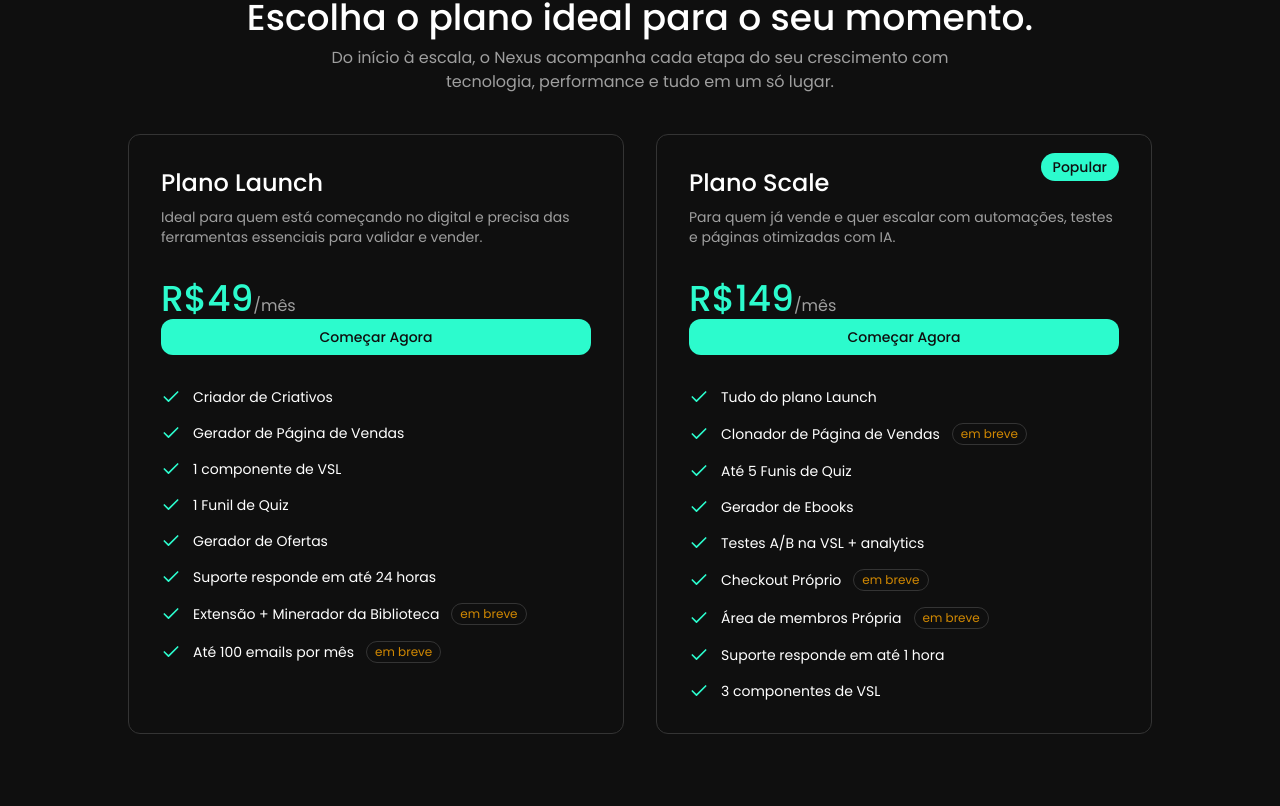
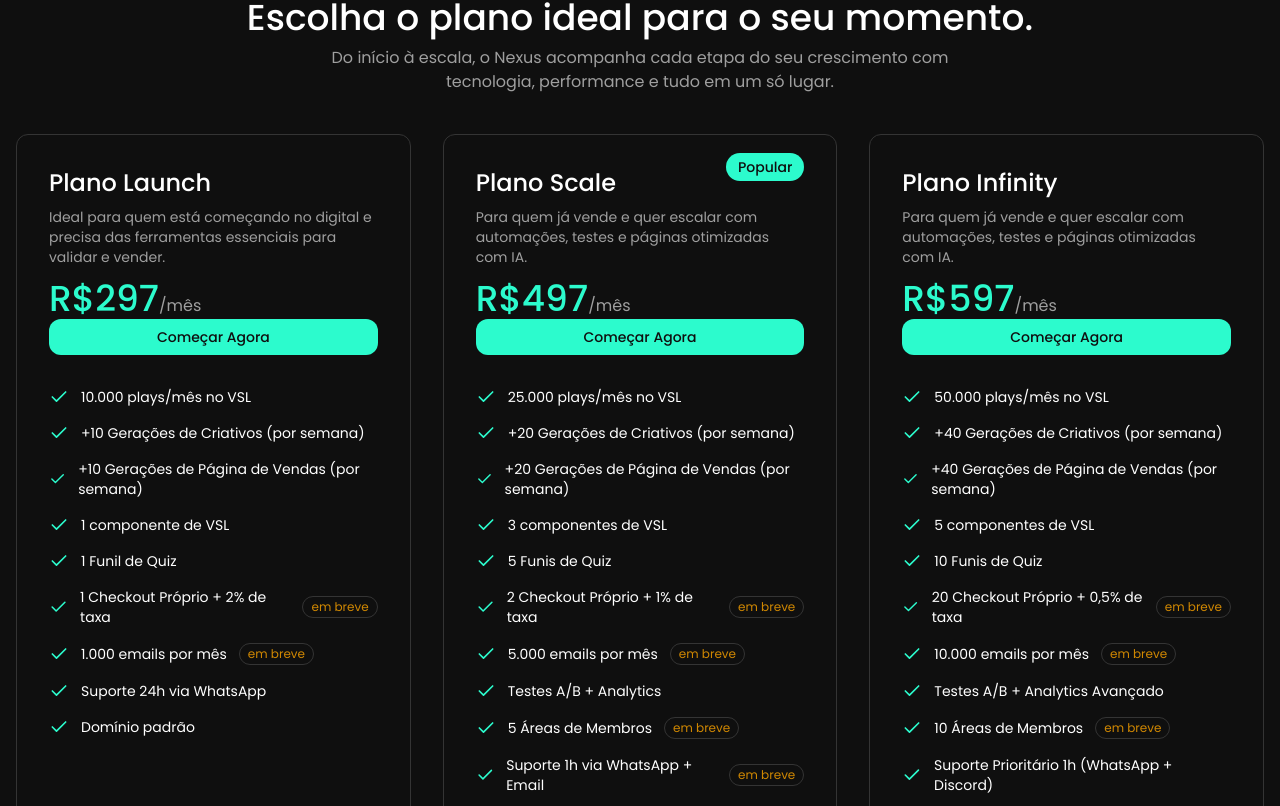
Before and after one commit to skrodrigo/nexus, a Next.js app: page /lp in a window 1280 px wide. Shown: the part 1994-2800 px from the top of the page. Built offline with nearby package versions, Linux system fonts and the light colour scheme.

Commit message:
fix: plans

```diff
--- /dev/null
+++ b/app/api/chat/route.ts
@@ -0,0 +1,16 @@
+import { openai } from "@ai-sdk/openai";
+import { streamText } from "ai";
+
+// Allow streaming responses up to 30 seconds
+export const maxDuration = 30;
+
+export async function POST(req: Request) {
+	const { messages } = await req.json();
+
+	const result = streamText({
+		model: openai("gpt-4o"),
+		messages,
+	});
+
+	return result.toDataStreamResponse();
+}
--- /dev/null
+++ b/app/api/send/route.ts
@@ -0,0 +1,23 @@
+import { Resend } from "resend";
+
+const resend = new Resend(process.env.RESEND_API_KEY);
+
+export async function POST() {
+	try {
+		const { data, error } = await resend.emails.send({
+			from: "Acme <onboarding@resend.dev>",
+			to: ["delivered@resend.dev"],
+			subject: "Hello world",
+			// react: EmailTemplate({ firstName: "John" }),
+			text: "Hello world",
+		});
+
+		if (error) {
+			return Response.json({ error }, { status: 500 });
+		}
+
+		return Response.json(data);
+	} catch (error) {
+		return Response.json({ error }, { status: 500 });
+	}
+}
--- a/app/dashboard/settings/page.tsx
+++ b/app/dashboard/settings/page.tsx
@@ -14,35 +14,58 @@
 		name: "Plano Launch",
 		description:
 			"Ideal para quem está começando no digital e precisa das ferramentas essenciais para validar e vender.",
-		price: 49,
+		price: 297,
 		popular: false,
 		features: [
-			{ text: "Criador de Criativos" },
-			{ text: "Gerador de Página de Vendas" },
+			{ text: "10.000 plays/mês no VSL" },
+			{ text: "+10 Gerações de Criativos (por semana)" },
+			{ text: "+10 Gerações de Página de Vendas (por semana)" },
 			{ text: "1 componente de VSL" },
 			{ text: "1 Funil de Quiz" },
-			{ text: "Gerador de Ofertas" },
-			{ text: "Suporte responde em até 24 horas" },
-			{ text: "Extensão + Minerador da Biblioteca", soon: true },
-			{ text: "Até 100 emails por mês", soon: true },
+			{ text: "1 Checkout Próprio + 2% de taxa", soon: true },
+			{ text: "1.000 emails por mês", soon: true },
+			{ text: "Suporte 24h via WhatsApp" },
+			{ text: "Domínio padrão" },
 		],
 	},
 	{
 		name: "Plano Scale",
 		description:
 			"Para quem já vende e quer escalar com automações, testes e páginas otimizadas com IA.",
-		price: 149,
+		price: 497,
 		popular: true,
 		features: [
-			{ text: "Tudo do plano Launch" },
-			{ text: "Clonador de Página de Vendas", soon: true },
-			{ text: "Até 5 Funis de Quiz" },
-			{ text: "Gerador de Ebooks" },
-			{ text: "Testes A/B na VSL + analytics" },
-			{ text: "Checkout Próprio", soon: true },
-			{ text: "Área de membros Própria", soon: true },
-			{ text: "Suporte responde em até 1 hora" },
+			{ text: "25.000 plays/mês no VSL" },
+			{ text: "+20 Gerações de Criativos (por semana)" },
+			{ text: "+20 Gerações de Página de Vendas (por semana)" },
 			{ text: "3 componentes de VSL" },
+			{ text: "5 Funis de Quiz" },
+			{ text: "2 Checkout Próprio + 1% de taxa", soon: true },
+			{ text: "5.000 emails por mês", soon: true },
+			{ text: "Testes A/B + Analytics" },
+			{ text: "5 Áreas de Membros", soon: true },
+			{ text: "Suporte 1h via WhatsApp + Email", soon: true },
+			{ text: "Domínio próprio", soon: true },
+		],
+	},
+	{
+		name: "Plano Infinity",
+		description:
+			"Para quem já vende e quer escalar com automações, testes e páginas otimizadas com IA.",
+		price: 597,
+		popular: false,
+		features: [
+			{ text: "50.000 plays/mês no VSL" },
+			{ text: "+40 Gerações de Criativos (por semana)" },
+			{ text: "+40 Gerações de Página de Vendas (por semana)" },
+			{ text: "5 componentes de VSL" },
+			{ text: "10 Funis de Quiz" },
+			{ text: "20 Checkout Próprio + 0,5% de taxa", soon: true },
+			{ text: "10.000 emails por mês", soon: true },
+			{ text: "Testes A/B + Analytics Avançado" },
+			{ text: "10 Áreas de Membros", soon: true },
+			{ text: "Suporte Prioritário 1h (WhatsApp + Discord)" },
+			{ text: "Domínio próprio + Integrações (ex.: Zapier)", soon: true },
 		],
 	},
 ];
@@ -124,7 +147,7 @@
 							estrutura profissional agora mesmo.
 						</p>
 					</div>
-					<div className="grid grid-cols-1 md:grid-cols-2 gap-8 w-full max-w-5xl mx-auto">
+					<div className="grid grid-cols-1 md:grid-cols-2 lg:grid-cols-3 gap-8 w-full max-w-7xl mx-auto">
 						{plansData.map((plan) => (
 							<PlanCard key={plan.name} plan={plan} />
 						))}
--- a/app/lp/components/plans.tsx
+++ b/app/lp/components/plans.tsx
@@ -7,35 +7,58 @@
 		name: "Plano Launch",
 		description:
 			"Ideal para quem está começando no digital e precisa das ferramentas essenciais para validar e vender.",
-		price: 49,
+		price: 297,
 		popular: false,
 		features: [
-			{ text: "Criador de Criativos" },
-			{ text: "Gerador de Página de Vendas" },
+			{ text: "10.000 plays/mês no VSL" },
+			{ text: "+10 Gerações de Criativos (por semana)" },
+			{ text: "+10 Gerações de Página de Vendas (por semana)" },
 			{ text: "1 componente de VSL" },
 			{ text: "1 Funil de Quiz" },
-			{ text: "Gerador de Ofertas" },
-			{ text: "Suporte responde em até 24 horas" },
-			{ text: "Extensão + Minerador da Biblioteca", soon: true },
-			{ text: "Até 100 emails por mês", soon: true },
+			{ text: "1 Checkout Próprio + 2% de taxa", soon: true },
+			{ text: "1.000 emails por mês", soon: true },
+			{ text: "Suporte 24h via WhatsApp" },
+			{ text: "Domínio padrão" },
 		],
 	},
 	{
 		name: "Plano Scale",
 		description:
 			"Para quem já vende e quer escalar com automações, testes e páginas otimizadas com IA.",
-		price: 149,
+		price: 497,
 		popular: true,
 		features: [
-			{ text: "Tudo do plano Launch" },
-			{ text: "Clonador de Página de Vendas", soon: true },
-			{ text: "Até 5 Funis de Quiz" },
-			{ text: "Gerador de Ebooks" },
-			{ text: "Testes A/B na VSL + analytics" },
-			{ text: "Checkout Próprio", soon: true },
-			{ text: "Área de membros Própria", soon: true },
-			{ text: "Suporte responde em até 1 hora" },
+			{ text: "25.000 plays/mês no VSL" },
+			{ text: "+20 Gerações de Criativos (por semana)" },
+			{ text: "+20 Gerações de Página de Vendas (por semana)" },
 			{ text: "3 componentes de VSL" },
+			{ text: "5 Funis de Quiz" },
+			{ text: "2 Checkout Próprio + 1% de taxa", soon: true },
+			{ text: "5.000 emails por mês", soon: true },
+			{ text: "Testes A/B + Analytics" },
+			{ text: "5 Áreas de Membros", soon: true },
+			{ text: "Suporte 1h via WhatsApp + Email", soon: true },
+			{ text: "Domínio próprio", soon: true },
+		],
+	},
+	{
+		name: "Plano Infinity",
+		description:
+			"Para quem já vende e quer escalar com automações, testes e páginas otimizadas com IA.",
+		price: 597,
+		popular: false,
+		features: [
+			{ text: "50.000 plays/mês no VSL" },
+			{ text: "+40 Gerações de Criativos (por semana)" },
+			{ text: "+40 Gerações de Página de Vendas (por semana)" },
+			{ text: "5 componentes de VSL" },
+			{ text: "10 Funis de Quiz" },
+			{ text: "20 Checkout Próprio + 0,5% de taxa", soon: true },
+			{ text: "10.000 emails por mês", soon: true },
+			{ text: "Testes A/B + Analytics Avançado" },
+			{ text: "10 Áreas de Membros", soon: true },
+			{ text: "Suporte Prioritário 1h (WhatsApp + Discord)" },
+			{ text: "Domínio próprio + Integrações (ex.: Zapier)", soon: true },
 		],
 	},
 ];
@@ -53,7 +76,7 @@
 				Do início à escala, o Nexus acompanha cada etapa do seu crescimento com
 				tecnologia, performance e tudo em um só lugar.
 			</p>
-			<div className="grid grid-cols-1 md:grid-cols-2 gap-8 mt-10 w-full max-w-5xl">
+			<div className="grid grid-cols-1 md:grid-cols-2 lg:grid-cols-3 gap-8 mt-10 w-full max-w-7xl">
 				{plansData.map((plan) => (
 					<div key={plan.name}>
 						<div className="border border-border rounded-xl p-8 flex flex-col relative bg-background h-full">
--- a/package.json
+++ b/package.json
@@ -9,6 +9,8 @@
 		"lint": "next lint"
 	},
 	"dependencies": {
+		"@ai-sdk/openai": "^1.3.23",
+		"@ai-sdk/react": "^1.2.12",
 		"@better-auth/stripe": "^1.2.12",
 		"@hookform/resolvers": "^5.1.1",
 		"@prisma/extension-accelerate": "^2.0.2",
@@ -38,6 +40,7 @@
 		"@radix-ui/react-toggle": "^1.1.9",
 		"@radix-ui/react-toggle-group": "^1.1.10",
 		"@radix-ui/react-tooltip": "^1.2.7",
+		"ai": "^4.3.19",
 		"better-auth": "^1.2.12",
 		"class-variance-authority": "^0.7.1",
 		"clsx": "^2.1.1",
@@ -55,6 +58,7 @@
 		"react-icons": "^5.5.0",
 		"react-resizable-panels": "^3.0.3",
 		"recharts": "^2.15.4",
+		"resend": "^4.7.0",
 		"sonner": "^2.0.6",
 		"stripe": "^18.0.0",
 		"tailwind-merge": "^3.3.1",
```
Also changed, not shown: 1 other file (tests, documents, lock files or other folders).
